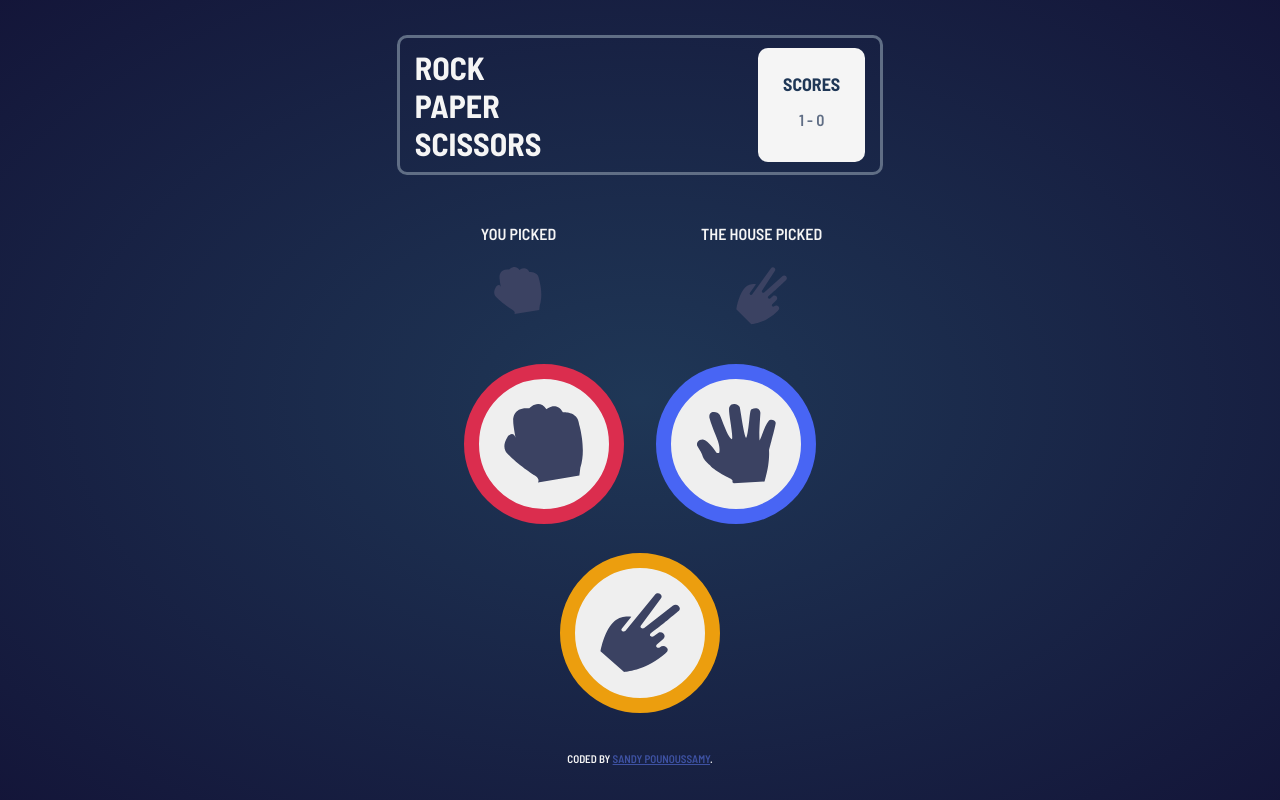
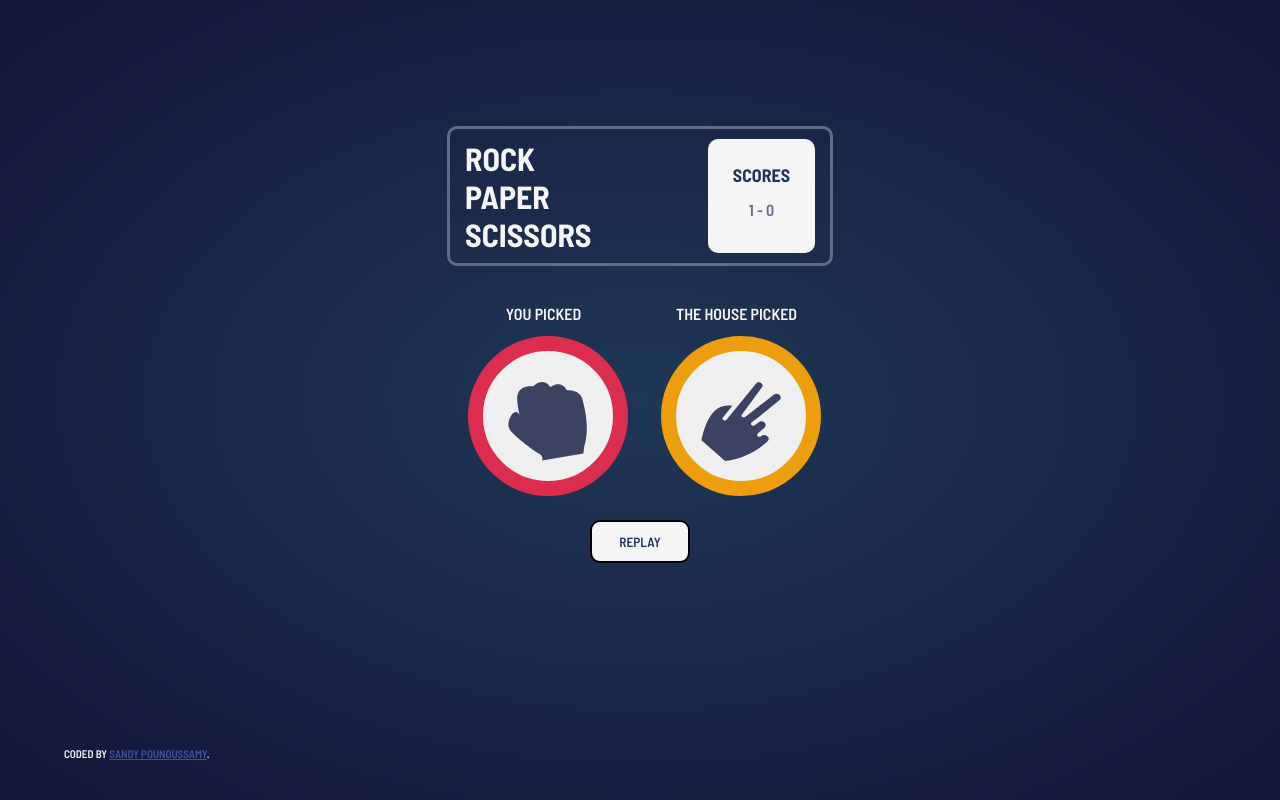
Before and after one commit to sandyMax974/rock-paper-scissors, a plain HTML site: page index.html in a window 1280 px wide. Both pictures are taken after a click on the button 543 px from the left and 414 px from the top of the page. Drawn offline with nearby package versions, Linux system fonts and the light colour scheme.

Commit message:
Added replay button, modify CSS to hide game-actions div or game-results div based on action

```diff
--- a/game.js
+++ b/game.js
@@ -9,10 +9,6 @@ class Game {
   playerOneActionSelection(action) {
     return (this.playerOneAction = action);
   }
-
-  // playerTwoActionSelection(action) {
-  //   this.playerTwoAction == action;
-  // }
 
   botActionSelection() {
     return (this.playerTwoAction = this.getRandomAction());
--- a/index.html
+++ b/index.html
@@ -28,15 +28,17 @@
     <div class="row" id="game-result">
       <div class="column">
         You picked
-        <img class="" id="player-1-action" />
+        <button class="action-icon" id="player-1-result"><img id="player-1-action" /></button>
       </div>
       <div class="column">
         The house picked
-        <img class="" id="player-2-action" />
+        <button class="action-icon" id="player-2-result"><img id="player-2-action" /></button>
       </div>
     </div>
 
-    <div class="actions">
+    <button class="replay" id="replay">Replay</button>
+
+    <div class="actions" id="actions">
       <button class="action-icon rock" name="rock" id="rock">
         <img src="images/icon-rock.svg" alt="rock-icon" />
       </button>
--- a/interface.js
+++ b/interface.js
@@ -6,7 +6,8 @@ $(document).ready(function () {
     game.botActionSelection();
     game.comparePlayersActions();
     clearPreviousAction();
-    setTimeout(renderGameResult(), 3000);
+    renderGameResult();
+    updateScores();
   });
 
   $("#paper").click(function () {
@@ -14,7 +15,8 @@ $(document).ready(function () {
     game.botActionSelection();
     game.comparePlayersActions();
     clearPreviousAction();
-    setTimeout(renderGameResult(), 3000);
+    renderGameResult();
+    updateScores();
   });
 
   $("#scissors").click(function () {
@@ -22,7 +24,12 @@ $(document).ready(function () {
     game.botActionSelection();
     game.comparePlayersActions();
     clearPreviousAction();
-    setTimeout(renderGameResult(), 3000);
+    renderGameResult();
+    updateScores();
+  });
+
+  $("#replay").click(function () {
+    displayActionsAndHideSelection();
   });
 
   function updateScores() {
@@ -43,18 +50,33 @@ $(document).ready(function () {
   function displayPlayersActions() {
     let playerOneIcon = selectIconToDisplay(game.playerOneAction);
     $("#player-1-action").attr("src", playerOneIcon);
+    $("#player-1-result").addClass(game.playerOneAction);
     let playerTwoIcon = selectIconToDisplay(game.playerTwoAction);
     $("#player-2-action").attr("src", playerTwoIcon);
+    $("#player-2-result").addClass(game.playerTwoAction);
   }
 
   function renderGameResult() {
     displayPlayersActions();
-    updateScores();
-    // $("#game-results").removeProp("visibility");
+    hideActionsAndDisplaySelection();
+  }
+
+  function hideActionsAndDisplaySelection() {
+    $("#game-result").css("display", "flex");
+    $("#actions").css("display", "none");
+    $("#replay").css("display", "block");
+  }
+
+  function displayActionsAndHideSelection() {
+    $("#game-result").css("display", "none");
+    $("#actions").css("display", "block");
+    $("#replay").css("display", "none");
   }
 
   function clearPreviousAction() {
     $("#player-1-action").removeAttr("src");
+    $("#player-1-action").removeClass(game.playerOneAction); // issue with these
     $("#player-2-action").removeAttr("src");
+    $("#player-2-action").removeClass(game.playerTwoAction); // issue with these
   }
 });
--- a/styles.css
+++ b/styles.css
@@ -13,29 +13,32 @@ h1 {
   margin: 0;
 }
 
+br {
+  margin-top: 0px;
+}
+
 .container {
   margin: auto;
+  height: 70%;
 }
 .column img {
-  display: block;
+  display: flex;
   margin: auto;
   margin-top: 10%;
 }
 
-br {
-  margin-top: 0px;
-}
-
 .row {
   display: flex;
+  margin-bottom: 5%;
 }
 
 .column {
-  /* float: left; */
-  /* width: 50%;
-  padding: 10px; */
   flex: 50%;
   text-align: center;
+  display: grid;
+  justify-content: center;
+  align-content: center;
+  gap: 0.5em;
 }
 
 .header-box {
@@ -46,6 +49,7 @@ br {
   justify-content: space-between;
   max-width: 600px;
   margin-bottom: 10%;
+  min-width: 350px;
 }
 
 .score-box {
@@ -66,10 +70,22 @@ br {
   color: hsl(217, 16%, 45%);
 }
 
+.replay {
+  display: none;
+  border-style: solid;
+  background-color: whitesmoke;
+  border-radius: 10px;
+  padding: 3% 7%;
+  margin: auto;
+  color: hsl(214, 47%, 23%);
+  text-transform: inherit;
+  font-family: inherit;
+}
+
 .actions {
-  margin-top: 5%;
-  margin-bottom: 5%;
+  margin: 5%;
   text-align: center;
+  display: block;
 }
 
 .action-icon {
@@ -77,28 +93,12 @@ br {
   height: 160px;
   width: 160px;
   margin: 3%;
-  /* justify-content: space-between; */
-  /* margin: auto; */
 }
 
 .action-icon img {
   height: 80px;
   width: 80px;
 }
-
-/* #player-1-action {
-  height: 100px;
-  width: 100px;
-  border-radius: 200px;
-  background-color: whitesmoke;
-}
-
-#player-2-action {
-  height: 100px;
-  width: 100px;
-  border-radius: 200px;
-  background-color: whitesmoke;
-} */
 
 .rock {
   border-color: #db2d4e;
@@ -121,7 +121,14 @@ br {
 .attribution {
   font-size: 11px;
   text-align: center;
+  position: absolute;
+  bottom: 5%;
+  left: 5%;
 }
 .attribution a {
   color: hsl(228, 45%, 44%);
 }
+
+div#game-result {
+  display: none;
+}
```
